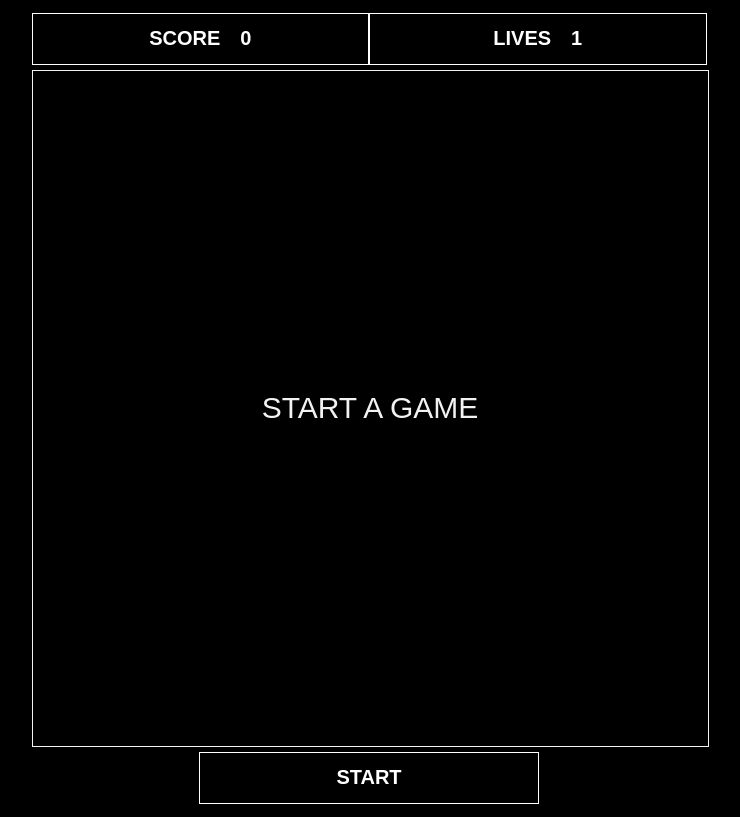
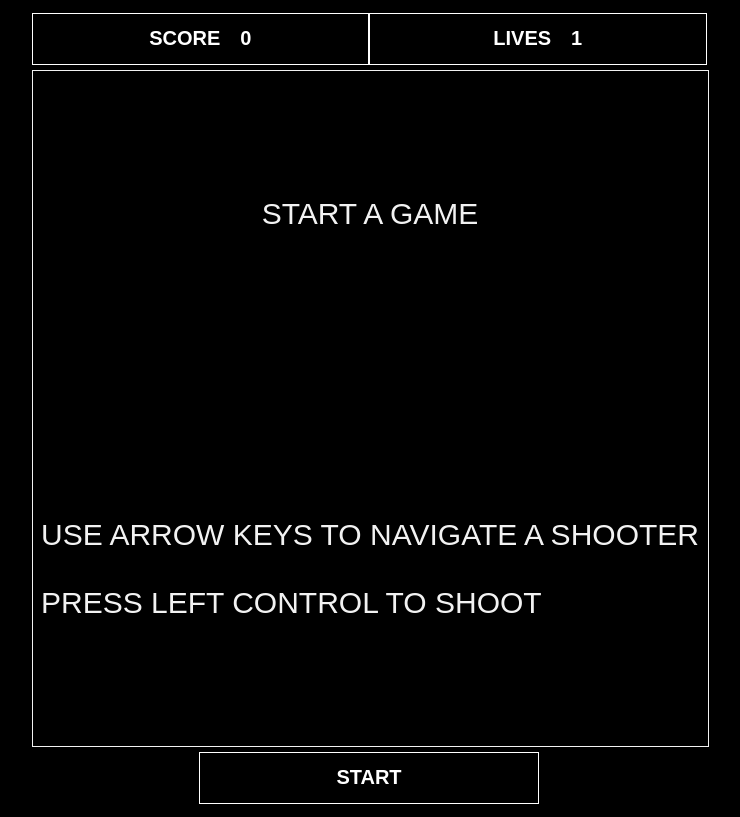
Before and after one commit to wojtekrat/space-attack, a plain HTML site: page index.html in a window 1280 px wide. Shown: the whole page, without its empty margins (271-1011 px from the left). Drawn offline with Linux system fonts and the light colour scheme; a web font is replaced by a local one.

Commit message:
Add files via upload

```diff
--- a/index.html
+++ b/index.html
@@ -21,7 +21,8 @@
             </div>
         </div>
         <div id="grid-container">
-            <div id="overlay-start" class="overlay">START A GAME</div>
+            <div id="overlay-start" class="overlay">START A GAME</br></br><div>USE ARROW KEYS TO NAVIGATE A SHOOTER</br></br>PRESS LEFT CONTROL TO SHOOT</div></div>
+
             <div id="overlay-info" class="overlay">
                 <div id="button-container">
                     <div id="resumeButton" class="button">RESUME</div>
```
